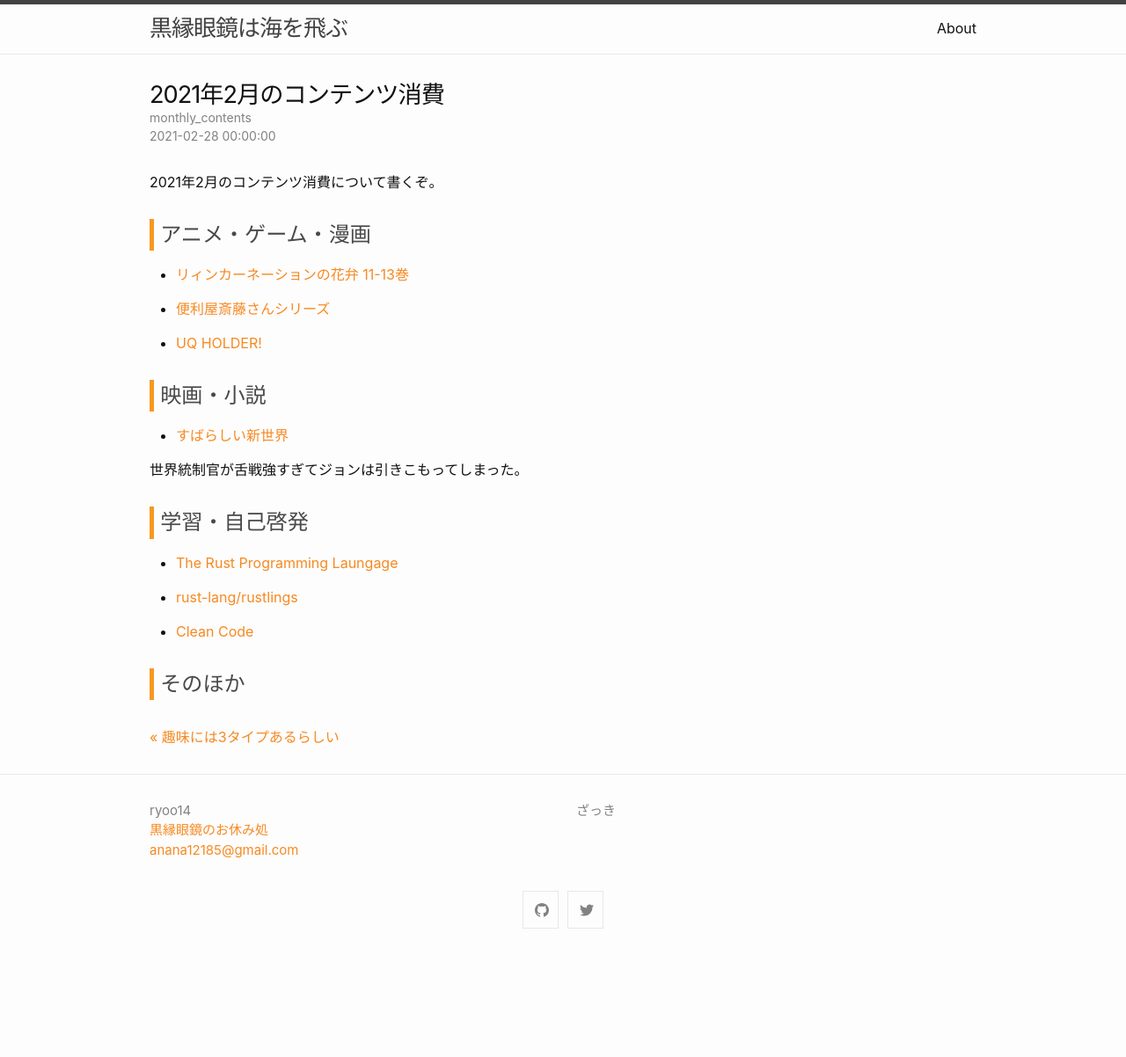
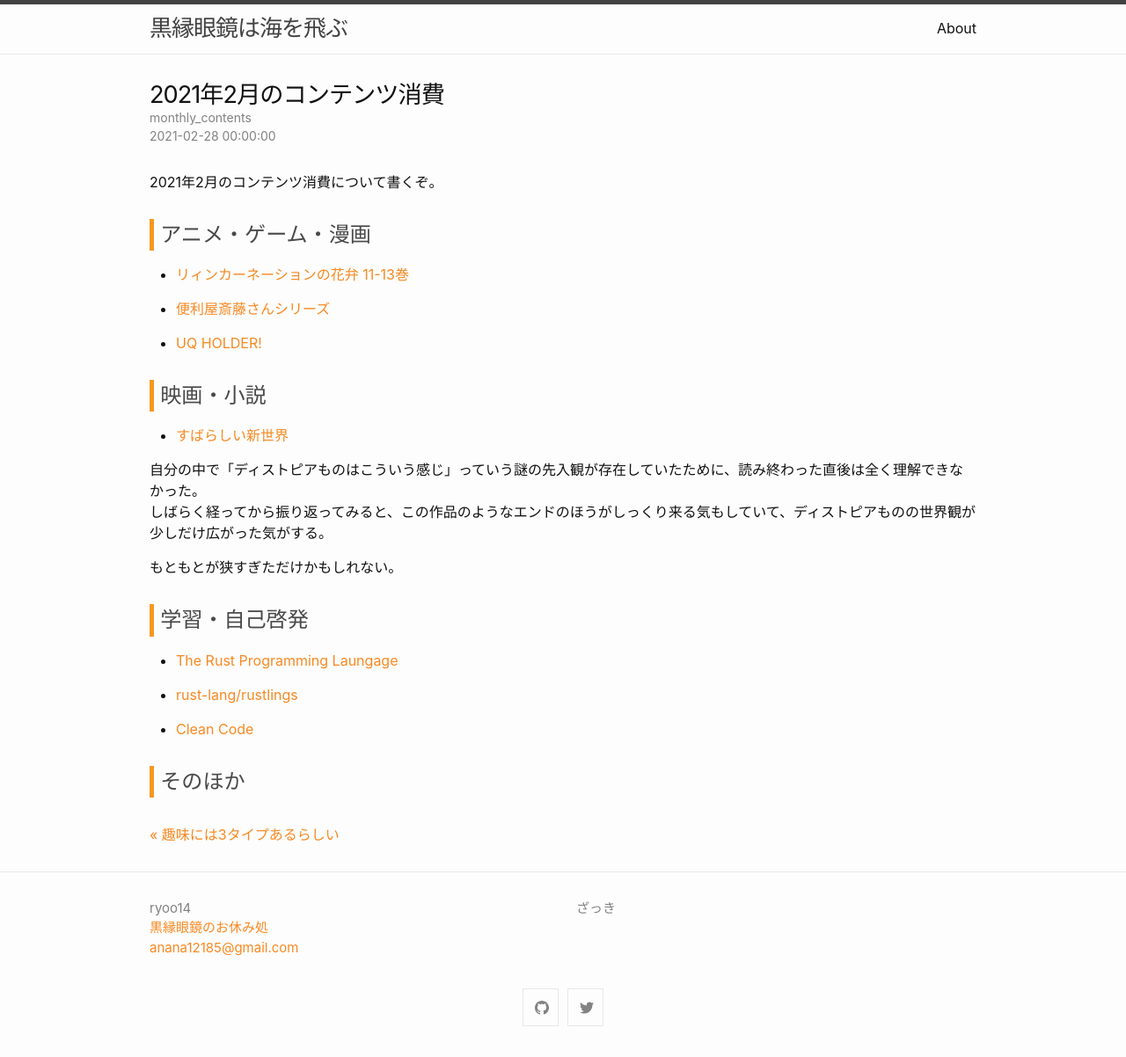
Before and after one commit to ryoo14/blog_ryoo_cc, a Jekyll site: the page built from _posts/2021-02-28-monthly_contents.md, in a window 1280 px wide. Shown: the whole page at 88% size. Built offline with Jekyll 4.4.1, drawn with Linux system fonts in a browser that asks for light colours; before the commit the page ends 1091 px from its top, so only the background shows below that.

Commit message:
20210221

```diff
--- a/_posts/2021-02-28-monthly_contents.md
+++ b/_posts/2021-02-28-monthly_contents.md
@@ -19,7 +19,10 @@ categories: monthly_contents
 
 - [すばらしい新世界](https://amzn.to/3lavsJu)
 
-世界統制官が舌戦強すぎてジョンは引きこもってしまった。
+自分の中で「ディストピアものはこういう感じ」っていう謎の先入観が存在していたために、読み終わった直後は全く理解できなかった。
+しばらく経ってから振り返ってみると、この作品のようなエンドのほうがしっくり来る気もしていて、ディストピアものの世界観が少しだけ広がった気がする。
+
+もともとが狭すぎただけかもしれない。
 
 ## 学習・自己啓発
 - [The Rust Programming Laungage](https://doc.rust-jp.rs/book-ja/title-page.html)
```
